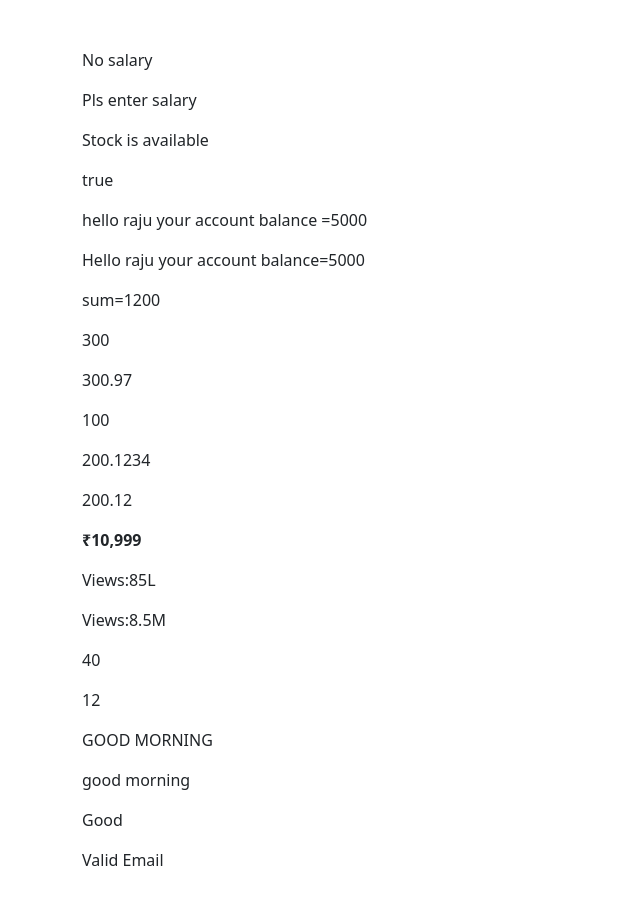
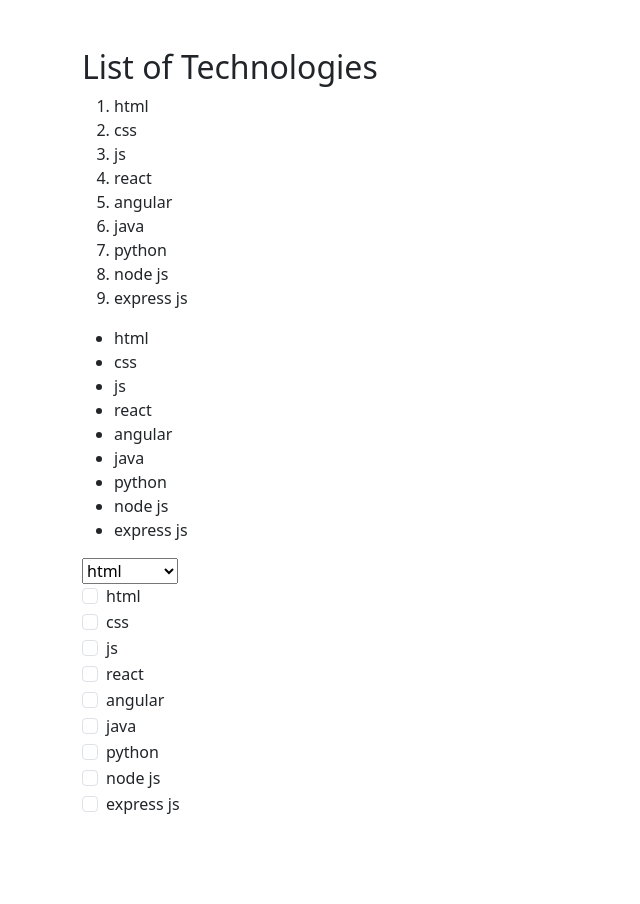
Before and after one commit to Kondareddy630/React-11, a React (Vite) app: page / in a window 1280 px wide. Shown: the top 904 px of the page, without its empty margins (0-640 px from the left). Built offline with nearby package versions, Linux system fonts and the light colour scheme.

Commit message:
non-primitive

```diff
--- a/src/App.jsx
+++ b/src/App.jsx
@@ -1,12 +1,12 @@
+import Nonprimitive from "./components/Nonprimitive";
 import Primitive from "./components/Primitive";
 
 function App()
 {
 
 
-//Primitive Datatypes
 
-// number
+
 
 
 
@@ -15,8 +15,8 @@ function App()
 return(
 <div>
 
-<Primitive></Primitive>
 
+<Nonprimitive></Nonprimitive>
 
 
 </div>
--- /dev/null
+++ b/src/components/Nonprimitive.jsx
@@ -0,0 +1,62 @@
+import React, { useState } from 'react'
+
+/*
+
+List rendering:
+--------------
+List rendering is concept of read the data from array,
+present that data on ui diff ways like ordered list,unordered list,dropdown,
+checkboxs .......
+
+*/
+function Nonprimitive() {
+
+
+  const[technologies,setTechnogies]=useState(["html","css","js","react","angular","java","python","node js","express js"]);
+
+
+
+
+
+  return (
+    <div className='container mt-5'>
+
+      <h2>List of Technologies</h2>
+
+      <ol>
+        {
+          technologies.map((tech)=><li>{tech}</li>)
+        }
+
+      </ol>
+
+
+      <ul>
+        {
+          technologies.map((tech)=><li>{tech}</li>)
+        }
+      </ul>
+      <select>
+        {
+          technologies.map((tech)=><option>{tech}</option>)
+        }
+      </select>
+
+      <div>
+        {
+          technologies.map((tech)=>
+            <div className='form-check'>
+              <input type='checkbox' name="course" value={tech} className='form-check-input'/>
+              <label>{tech}</label>
+            </div>
+          )
+        }
+      </div>
+
+
+
+    </div>
+  )
+}
+
+export default Nonprimitive
```
